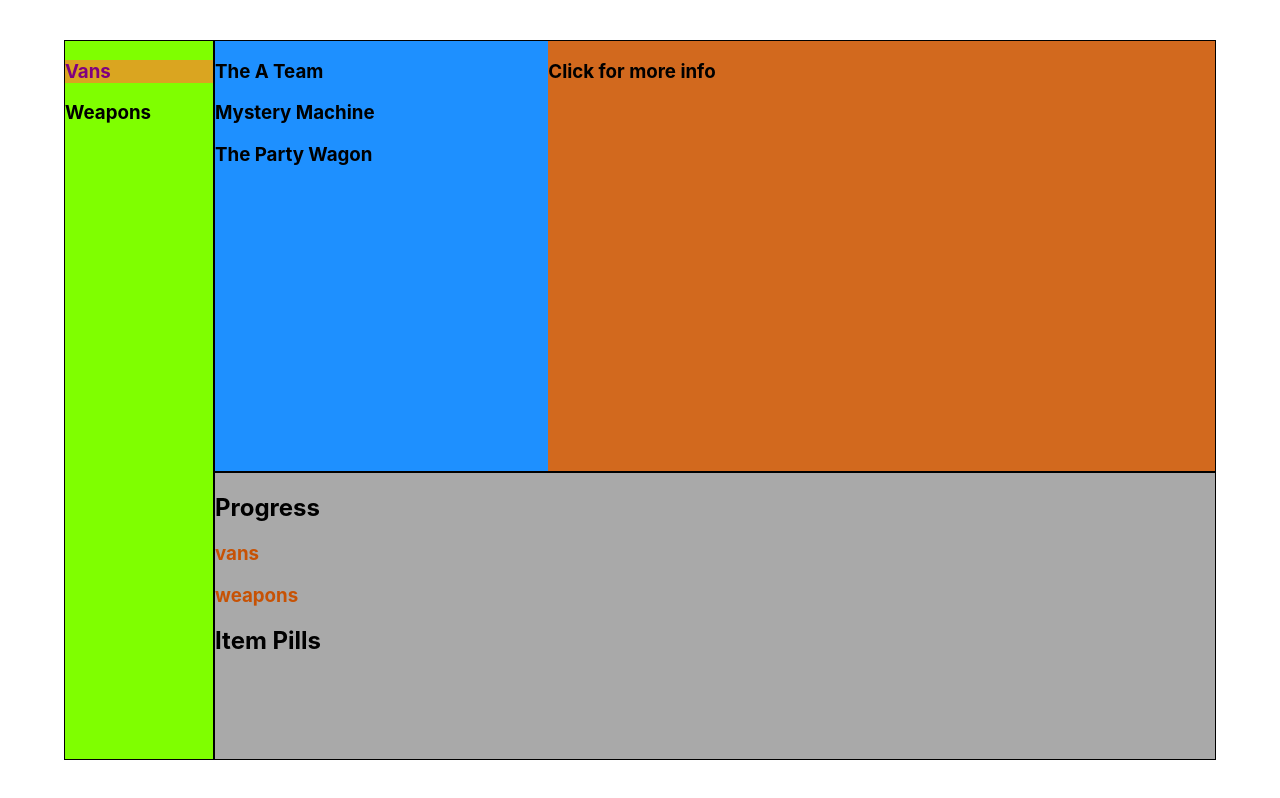
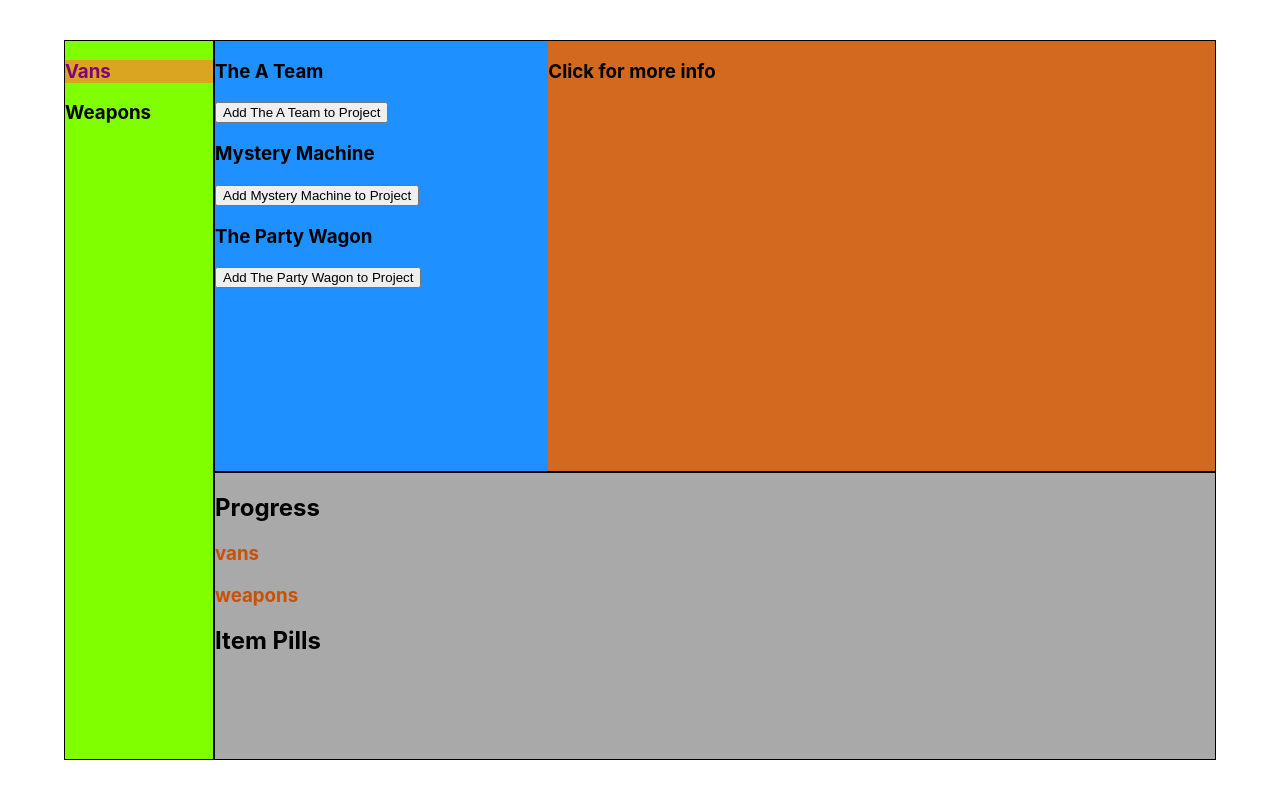
Before and after one commit to garrettgsb/ogc-widgets, a React (Create React App) app: page / in a window 1280 px wide. Built offline with nearby package versions, Linux system fonts and the light colour scheme.

Commit message:
pill list

```diff
--- a/src/BottomBar.js
+++ b/src/BottomBar.js
@@ -1,6 +1,13 @@
-const BottomBar = ({ appCategories, chosenCategories }) => {
+const BottomBar = ({ appCategories, chosenCategories, selections }) => {
 
   const catgegoryList = Object.keys(appCategories);
+  // const pillList = Object.values(selections.filter((selected) => { return selected === true }));
+  const pillList = [];
+  for (const [key, value] of Object.entries(selections)) {
+    if (value === true) {
+      pillList.push(key);
+    }
+  };
   return (
     <aside className="bottombar">
       <h1>Progress</h1>
@@ -11,6 +18,13 @@
         )
       })}
       <h1>Item Pills</h1>
+      {
+        pillList.map((pill) => {
+          return (
+            <p>{pill}</p>
+          )
+        })
+      }
 
     </aside>
   )
--- a/src/PaneManagerWidget.js
+++ b/src/PaneManagerWidget.js
@@ -12,7 +12,7 @@
   )
 }
 
-const LeftSideData = ({ items, setRightSideFocus, rightSideFocus }) => {
+const LeftSideData = ({ items, setRightSideFocus, rightSideFocus, updateSelected }) => {
 
   return (
     <aside className='one-third'>
@@ -22,7 +22,7 @@
           <>
             <h3 className={classList} onClick={() => setRightSideFocus(item)}>{item.title}</h3>
             {/* <img src={aTeam} alt="The A Team" className="small-image" /> */}
-            {/* <button onClick={() => updateSelected(item)}>Add {item.title} to Project</button> */}
+            <button onClick={() => updateSelected(item.title)}>Add {item.title} to Project</button>
           </>
         )
       })}
@@ -31,7 +31,7 @@
 }
 
 const RightSideData = ({ rightSideFocus }) => {
-  console.log(rightSideFocus);
+  // console.log(rightSideFocus);
   return (
     <aside className='two-third'>
 
@@ -62,10 +62,10 @@
   )
 }
 
-const VansCategory = ({ items, rightSideFocus, setRightSideFocus }) => {
+const VansCategory = ({ items, rightSideFocus, setRightSideFocus, updateSelected }) => {
   return (
     <OneThirdTwoThirds>
-      <LeftSideData items={items} setRightSideFocus={setRightSideFocus} rightSideFocus={rightSideFocus} />
+      <LeftSideData items={items} setRightSideFocus={setRightSideFocus} rightSideFocus={rightSideFocus} updateSelected={updateSelected} />
       <RightSideData rightSideFocus={rightSideFocus} />
 
     </OneThirdTwoThirds>
@@ -81,12 +81,12 @@
 );
 
 // two types of selected; chosen and added to project
-const ContentArea = ({ items }) => {
+const ContentArea = ({ items, updateSelected }) => {
   const [rightSideFocus, setRightSideFocus] = useState([]);
 
   return (
     <section className="content-area">
-      { true && <VansCategory items={items} rightSideFocus={rightSideFocus} setRightSideFocus={setRightSideFocus}></VansCategory>}
+      { true && <VansCategory items={items} rightSideFocus={rightSideFocus} setRightSideFocus={setRightSideFocus} updateSelected={updateSelected}></VansCategory>}
       { false && <WeaponsCategory items={items}></WeaponsCategory>}
     </section>
   )
@@ -98,7 +98,13 @@
   const [selections, setSelections] = useState([]);
 
   function updateSelected(selection) {
-    setSelections({ ...selections, [selection]: !selections[selection] });
+    if (selections[selection]) {
+      setSelections({ ...selections, [selection]: !selections[selection] });
+      // console.log(selections);
+    } else {
+      setSelections({ ...selections, [selection]: true });
+      // console.log(selections);
+    };
   }
 
   const items = appData.filter((item) => item.categories.includes(selectedCategory));
@@ -106,8 +112,8 @@
     <main className="layout-manager">
       {/* <p>{JSON.stringify(appData)}</p> */}
       <SideBar categories={appCategories} selectedCategory={selectedCategory} setSelectedCategory={setSelectedCategory} />
-      <ContentArea items={items} />
-      <BottomBar appCategories={appCategories} chosenCategories={chosenCategories} />
+      <ContentArea items={items} updateSelected={updateSelected} />
+      <BottomBar appCategories={appCategories} chosenCategories={chosenCategories} selections={selections} />
     </main>
 
 
```
